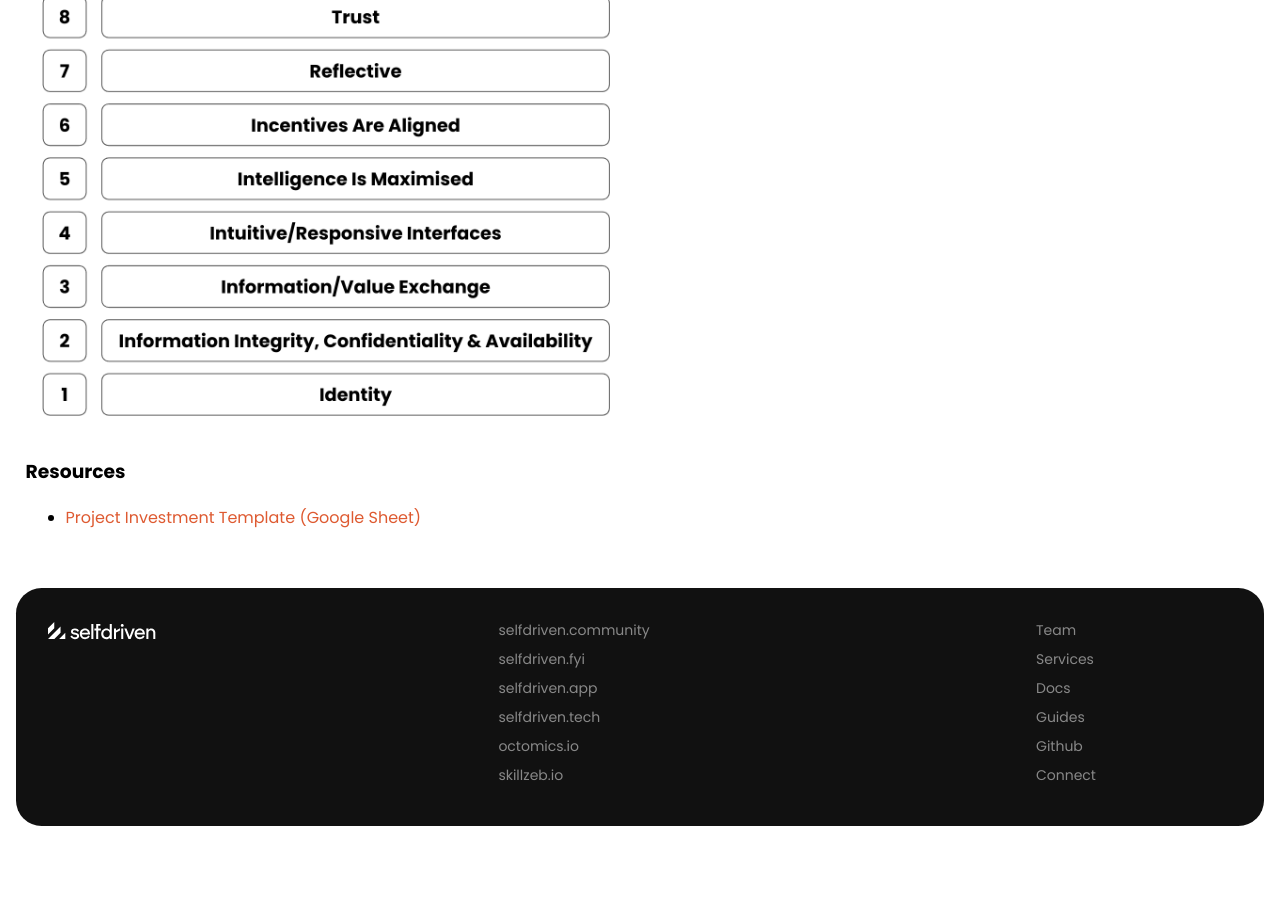
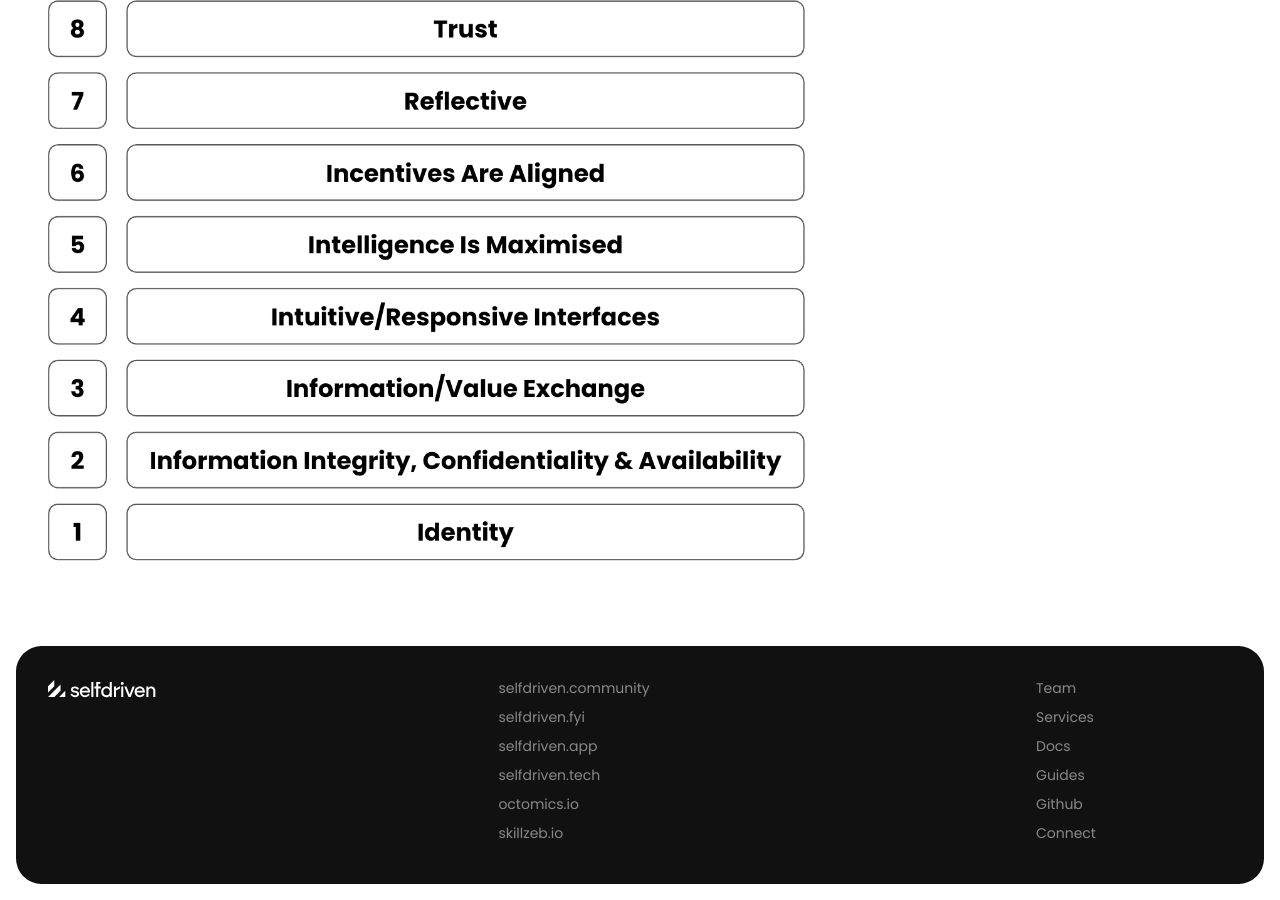
Before and after one commit to selfdriven-engagement/selfdriven-actuate, a Jekyll site: the page built from docs/pages/design.md, in a window 1280 px wide and 900 px high, scrolled down 1730 px. Built offline with Jekyll 4.4.1, drawn with Linux system fonts in a browser that asks for light colours; before the commit the page ends 2572 px from its top, so only the background shows below that.

Commit message:
design, steps

```diff
--- a/docs/pages/design.md
+++ b/docs/pages/design.md
@@ -12,8 +12,4 @@ permalink: /design/
 
 ### Trust built on Identity
 
-<img src="/assets/img/selfdriven-8-key-design-steps.png" alt="" style="max-width:600px; width:100%">
-
-### Resources
-
-- [Project Investment Template (Google Sheet)](https://docs.google.com/spreadsheets/d/1EK5rjuhaUNilZJy2BymAJuczODP1cNX0X3HDTRLCf6w)
+<img src="/assets/img/selfdriven-8-key-design-steps.png" alt="" style="max-width:800px; width:100%">
```
Also changed, not shown: docs/pages/steps.md (+2 -2 lines).
